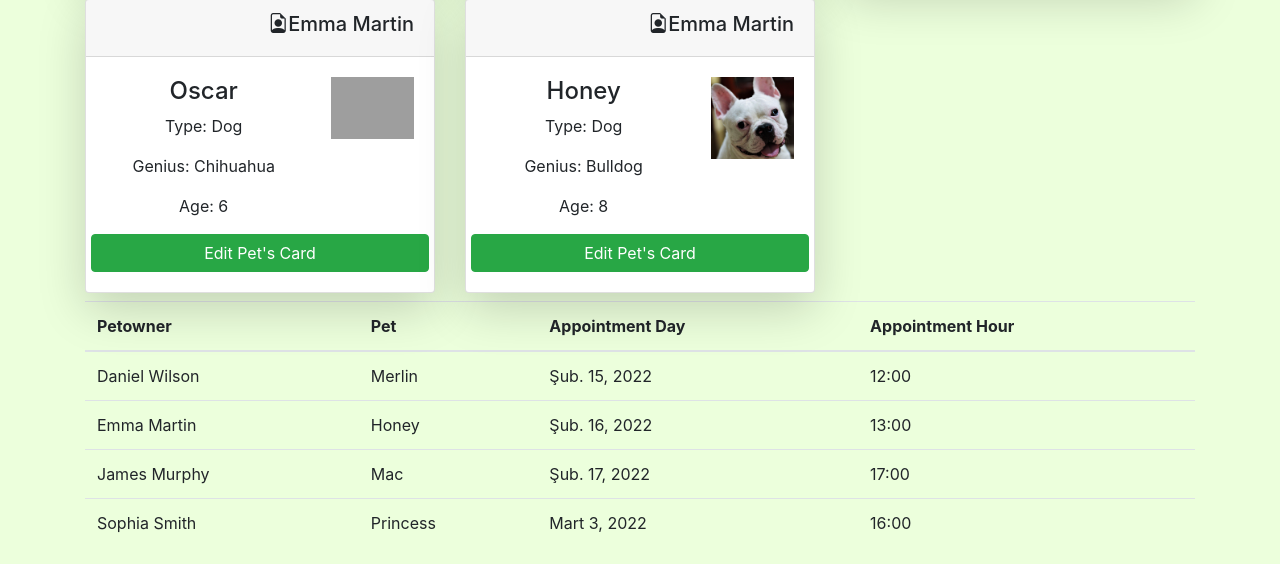
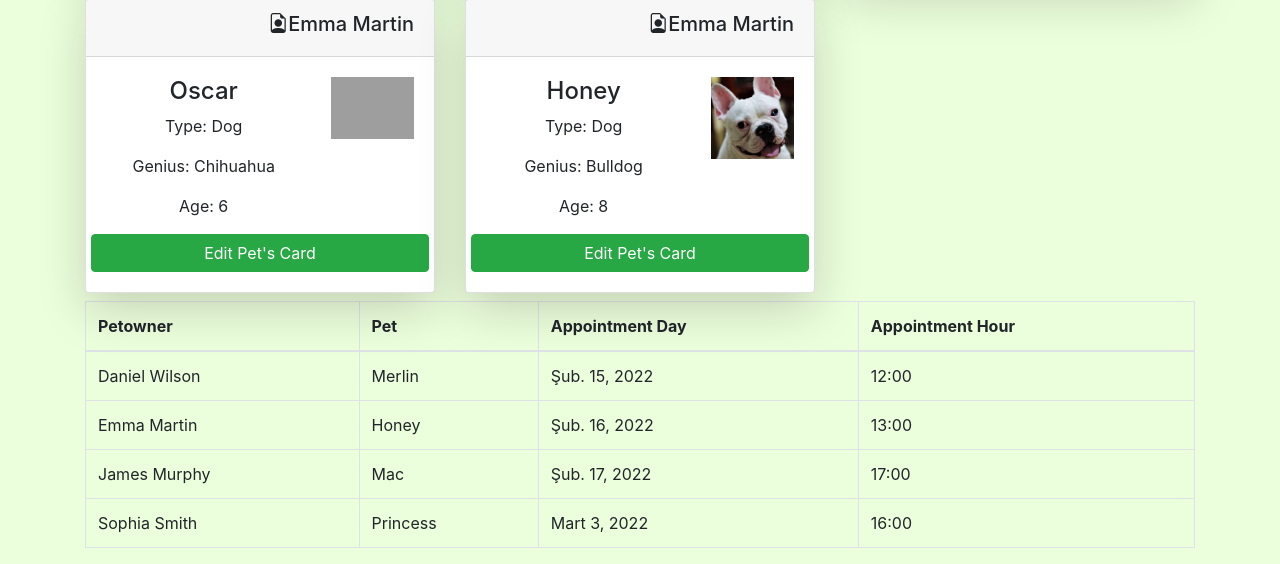
Before and after one commit to gzdlmn/vet-app, a Django app: page /pet/pets/ in a window 1280 px wide. Shown: the part 1271-1835 px from the top of the page. Before the commit the page ends 1804 px from the top, so only its background shows below. Run offline with Django 3.2, Linux system fonts and the light colour scheme; a user stored in the database is signed in; data comes from the database, SQL or seed files in the repository; both versions use the stored data as it was after the commit; grey boxes are pictures that could not be loaded.

Commit message:
created responsive table for all appointments in clinic page

```diff
--- a/templates/pets.html
+++ b/templates/pets.html
@@ -51,7 +51,8 @@ Clinic Page for SuperUser
     </section>
     {% if meetings %}
     <section class="container">
-        <table class="table">
+        <div class="table-responsive">
+            <table class="table table-bordered">
                 <thead>
                     <tr>
                         <th scope="col">Petowner</th>
@@ -71,6 +72,7 @@ Clinic Page for SuperUser
                     {% endfor %}
                 </tbody>
             </table>
+        </div>
     </section>
     {% endif %}
 {% endblock %}
```
Also changed, not shown: db.sqlite3. Lines whose indentation alone changed are shown as unchanged.
